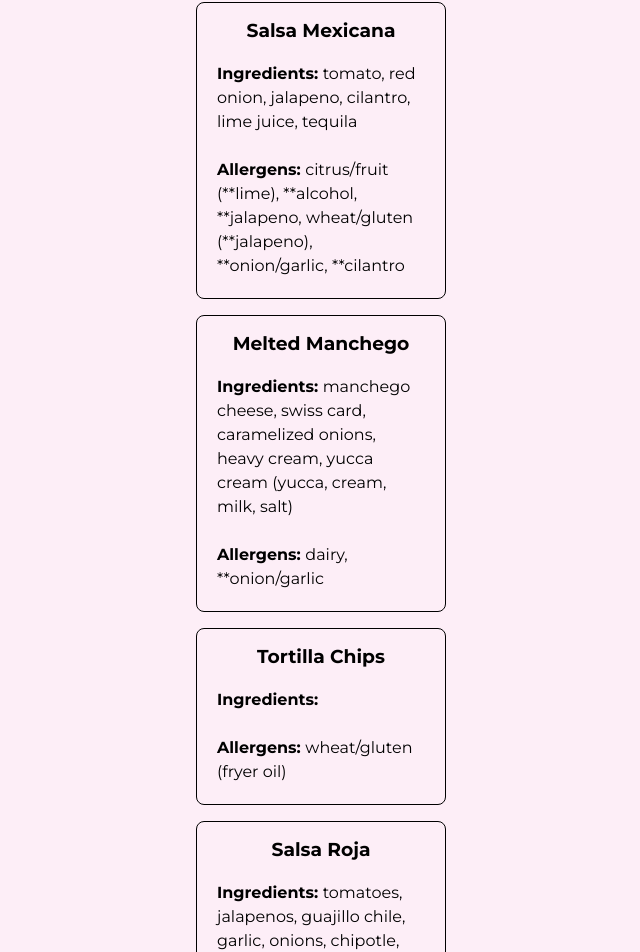
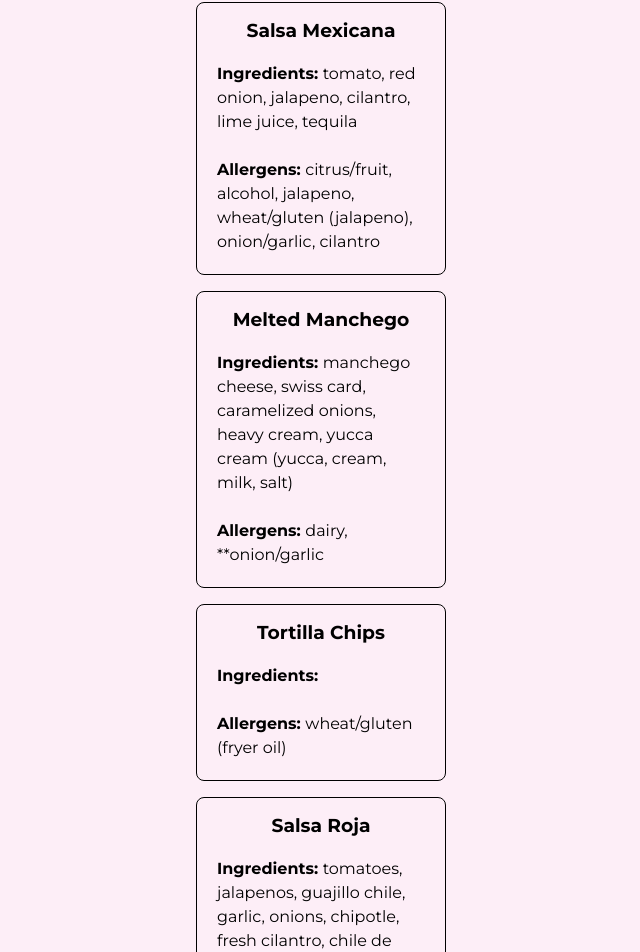
Before and after one commit to amgallo1213/ElVezMenu, a React (Vite) app: page / in a window 1280 px wide. Shown: the part 3389-4341 px from the top of the page, without its empty margins (154-794 px from the left). Built offline with nearby package versions, Linux system fonts and the light colour scheme; a web font is replaced by a local one.

Commit message:
updates to data

```diff
--- a/src/assets/assets.js
+++ b/src/assets/assets.js
@@ -56,7 +56,7 @@ export const vezFood = [
         "id" :10 ,
         "name": "Salsa Mexicana",
         "ingredients" : "tomato, red onion, jalapeno, cilantro, lime juice, tequila",
-        "allergens": "citrus/fruit (**lime), **alcohol, **jalapeno, wheat/gluten (**jalapeno), **onion/garlic, **cilantro"
+        "allergens": "citrus/fruit, alcohol, jalapeno, wheat/gluten (jalapeno), onion/garlic, cilantro"
     },
     {
         "id" : 11,
```
